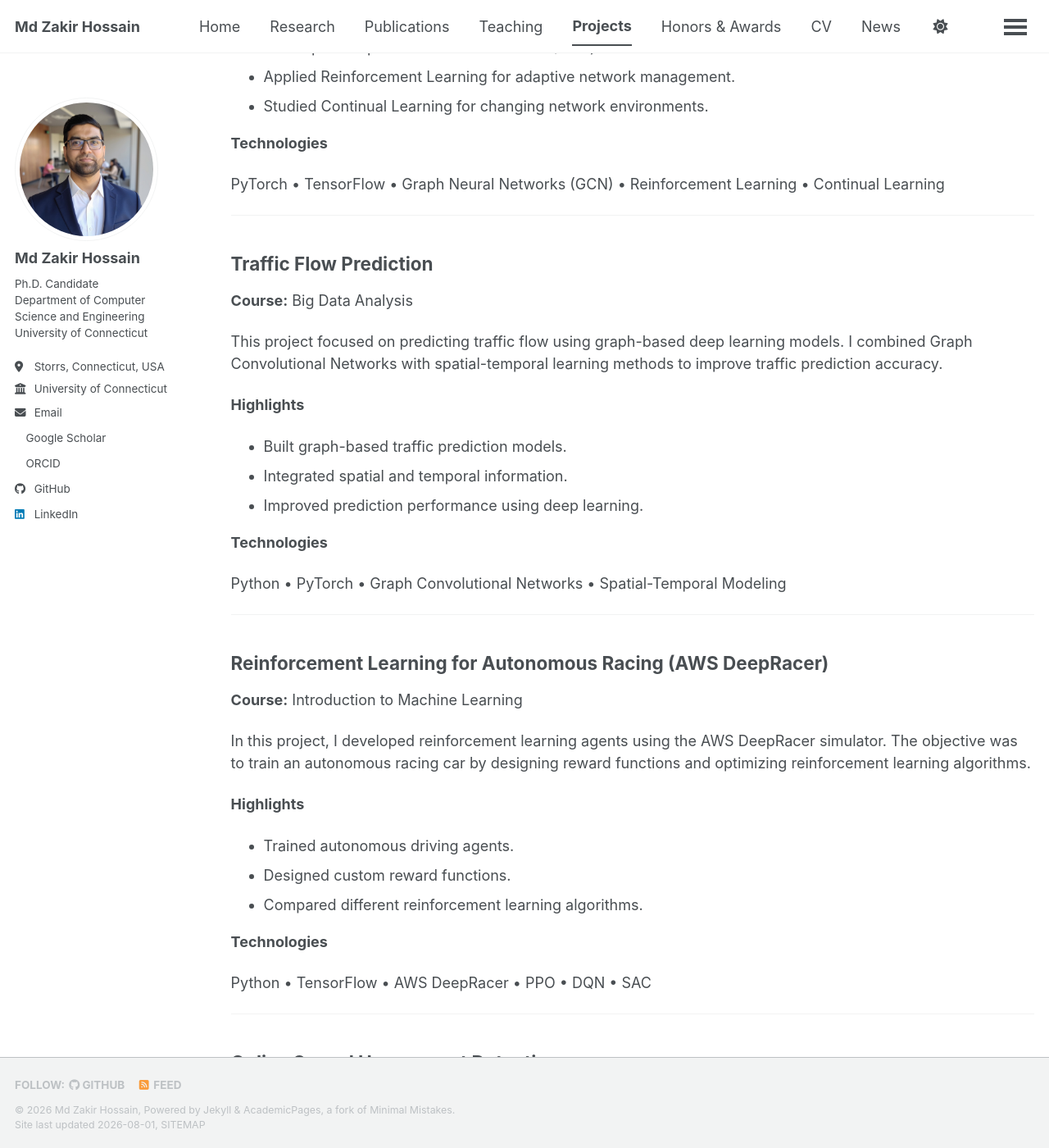
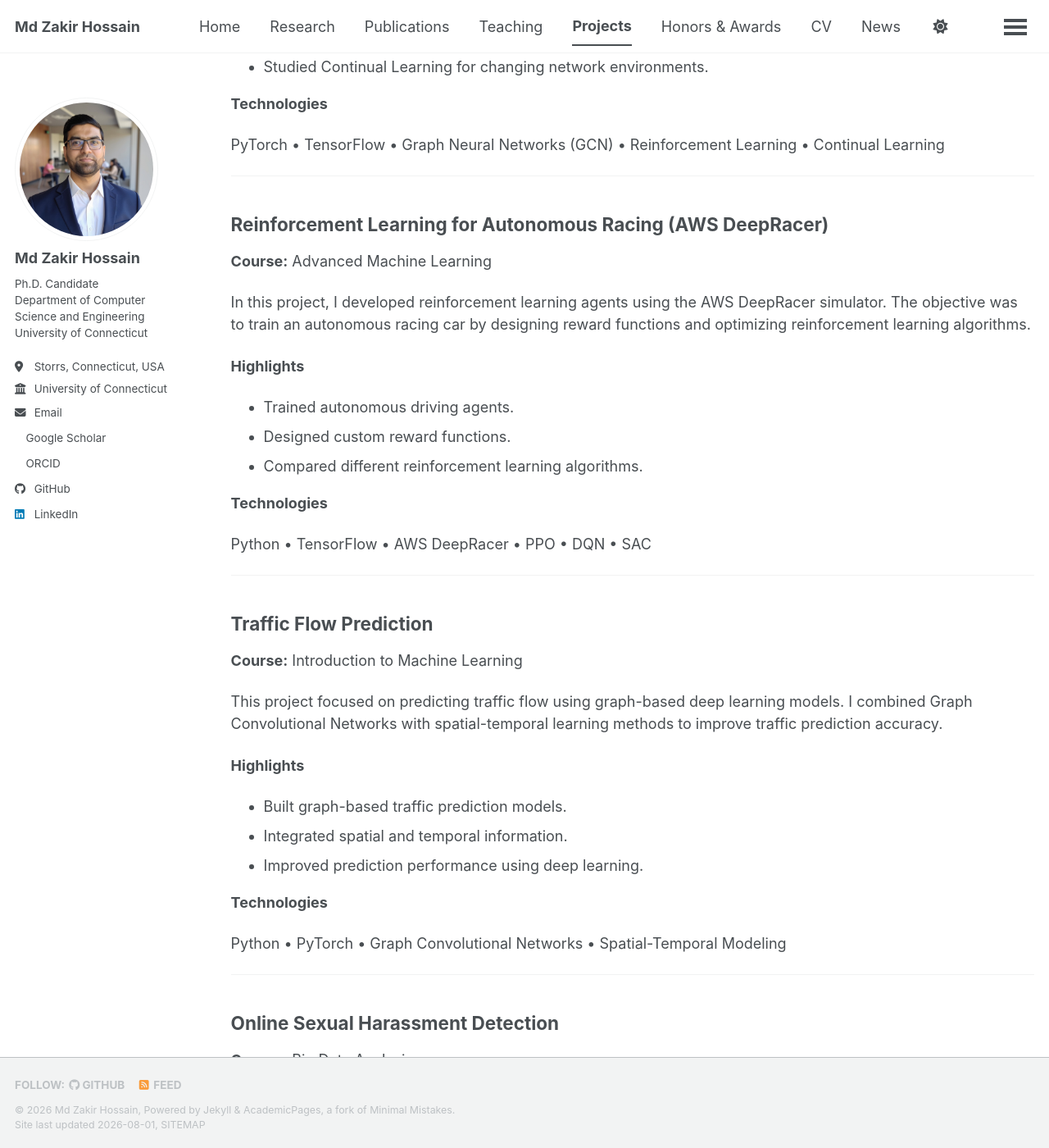
Before and after one commit to zakir-uconn/zakir-uconn.github.io, a Jekyll site: the page built from _pages/projects.md, in a window 1280 px wide and 1400 px high, scrolled down 2278 px. Shown: the whole window at 82% size. Built offline with Jekyll 4.4.1, drawn with Linux system fonts in a browser that asks for light colours; a style sheet for code colours, icons or effects is not loaded; part of the change alters nothing that is shown; some of the changed text lies outside the part shown.

Commit message:
Revise project details and update technologies
Updated project descriptions and technologies for clarity. Swapped positions of Traffic Flow Prediction and Reinforcement Learning for Autonomous Racing.

```diff
--- a/_pages/projects.md
+++ b/_pages/projects.md
@@ -4,8 +4,6 @@ title: "Projects"
 permalink: /projects/
 author_profile: true
 ---
-
-# Projects
 
 This page highlights selected software systems and academic projects that I have developed during my research and graduate studies. These projects demonstrate my interests in artificial intelligence, machine learning, software development, graph learning, and quantum communication.
 
@@ -24,7 +22,7 @@ I contributed to the development and maintenance of an Android application used
 - Added new features to the Android application.
 - Improved the user interface and application performance.
 - Fixed bugs and maintained the application.
-- Supported the collection of longitudinal behavioral data for research.
+- Supported the collection of behavioral data for research.
 
 **Technologies**
 
@@ -66,7 +64,7 @@ I designed, developed, and currently maintain my research advisor's academic web
 
 **Technologies**
 
-GitHub Pages • HTML • CSS • Jekyll
+HTML • CSS • JavaScript
 
 ---
 
@@ -74,7 +72,7 @@ GitHub Pages • HTML • CSS • Jekyll
 
 ## Dynamic Mobility Network Learning
 
-**Course:** Advanced Machine Learning
+**Course:** Advanced Computer Networks
 
 This project investigated how Graph Neural Networks and Reinforcement Learning can improve decision making in dynamic mobility networks. The goal was to help communication networks adapt to changing environments by learning mobility patterns over time.
 
@@ -90,9 +88,27 @@ PyTorch • TensorFlow • Graph Neural Networks (GCN) • Reinforcement Learnin
 
 ---
 
+## Reinforcement Learning for Autonomous Racing (AWS DeepRacer)
+
+**Course:** Advanced Machine Learning
+
+In this project, I developed reinforcement learning agents using the AWS DeepRacer simulator. The objective was to train an autonomous racing car by designing reward functions and optimizing reinforcement learning algorithms.
+
+**Highlights**
+
+- Trained autonomous driving agents.
+- Designed custom reward functions.
+- Compared different reinforcement learning algorithms.
+
+**Technologies**
+
+Python • TensorFlow • AWS DeepRacer • PPO • DQN • SAC
+
+---
+
 ## Traffic Flow Prediction
 
-**Course:** Big Data Analysis
+**Course:** Introduction to Machine Learning
 
 This project focused on predicting traffic flow using graph-based deep learning models. I combined Graph Convolutional Networks with spatial-temporal learning methods to improve traffic prediction accuracy.
 
@@ -108,27 +124,9 @@ Python • PyTorch • Graph Convolutional Networks • Spatial-Temporal Modelin
 
 ---
 
-## Reinforcement Learning for Autonomous Racing (AWS DeepRacer)
-
-**Course:** Introduction to Machine Learning
-
-In this project, I developed reinforcement learning agents using the AWS DeepRacer simulator. The objective was to train an autonomous racing car by designing reward functions and optimizing reinforcement learning algorithms.
-
-**Highlights**
-
-- Trained autonomous driving agents.
-- Designed custom reward functions.
-- Compared different reinforcement learning algorithms.
-
-**Technologies**
-
-Python • TensorFlow • AWS DeepRacer • PPO • DQN • SAC
-
----
-
 ## Online Sexual Harassment Detection
 
-**Course:** Advanced Computer Networks
+**Course:** Big Data Analysis
 
 This project developed machine learning models to detect online sexual harassment from text data. Transformer-based language models and natural language processing techniques were used to classify harmful online content.
 
```
